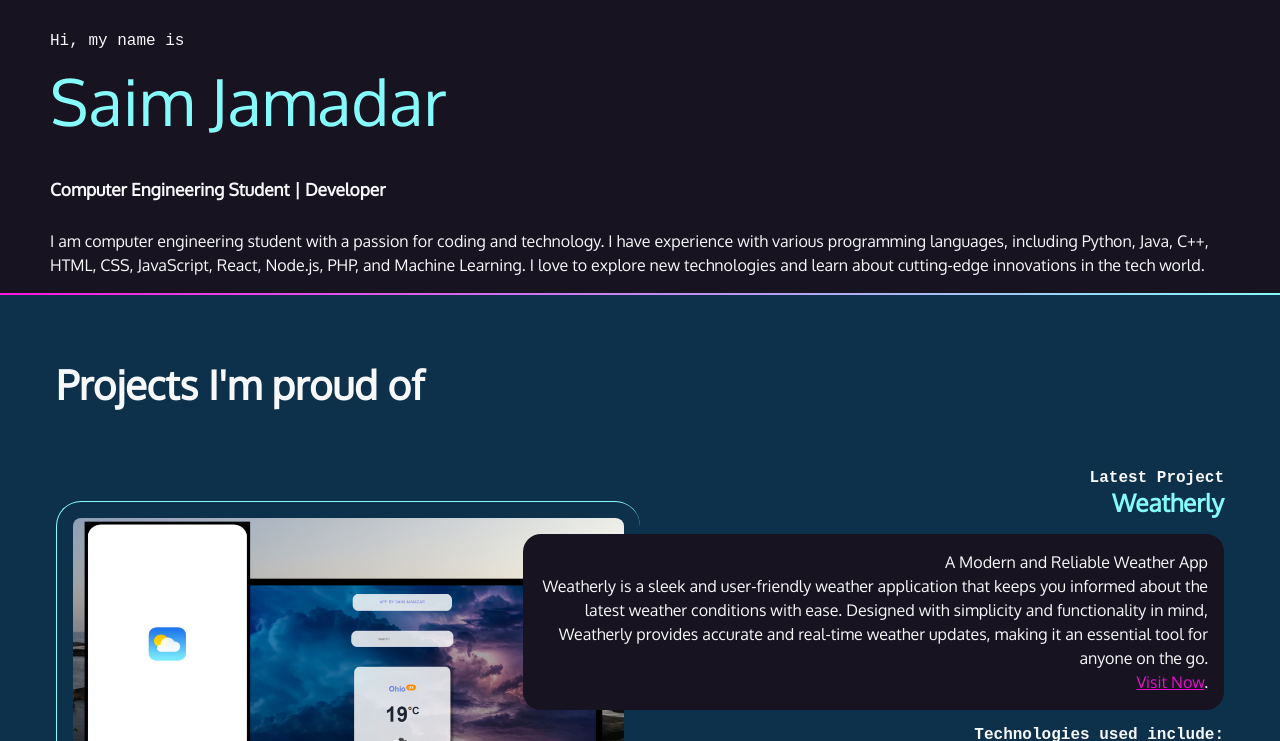
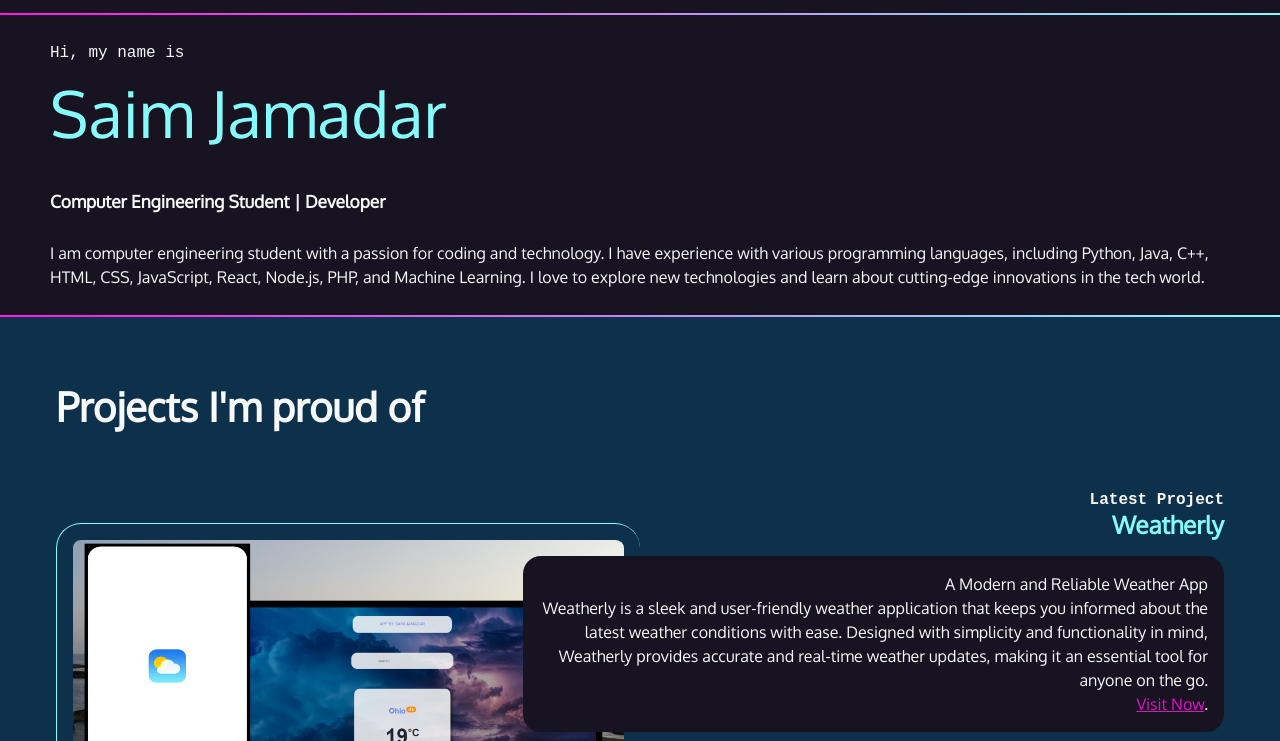
Before and after one commit to samjam003/portfolio, a plain HTML site: page index.html in a window 1280 px wide. Shown: the part 58-799 px from the top of the page. Drawn offline with Linux system fonts and the light colour scheme.

Commit message:
Update index.html

```diff
--- a/index.html
+++ b/index.html
@@ -28,8 +28,9 @@
       <li ><a class="button" href="https://drive.google.com/drive/folders/1T3B3duy__8WSaklZ0G0LBf6tje0ckNIm">Resume</a></li>
     </ul>
   </nav>
+  <div class="gradient"></div>
 
-    <section id="intro" style="padding-left:10px;">
+    <section id="intro" style="padding:10px;">
 <p class="name">Hi, my name is <span>Saim Jamadar</span></p>
 <h5>Computer Engineering Student | Developer</h5>
 <p>I am computer engineering student with a passion for coding and technology. I have experience with various programming languages, including Python, Java, C++, HTML, CSS, JavaScript, React, Node.js, PHP, and Machine Learning. I love to explore new technologies and learn about cutting-edge innovations in the tech world.</p>
```
